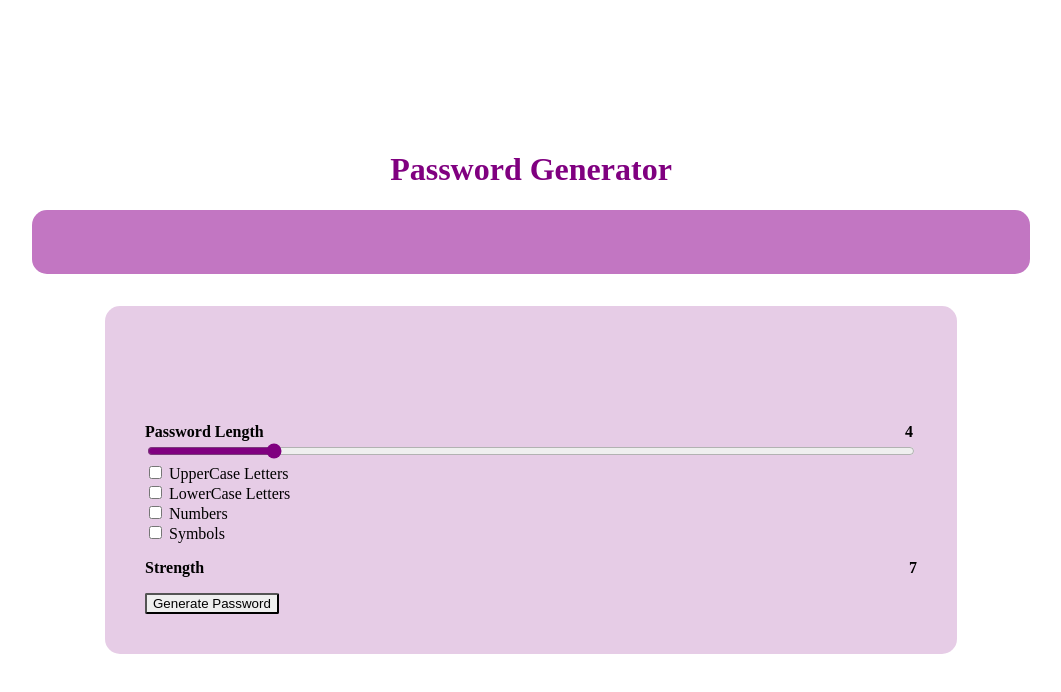
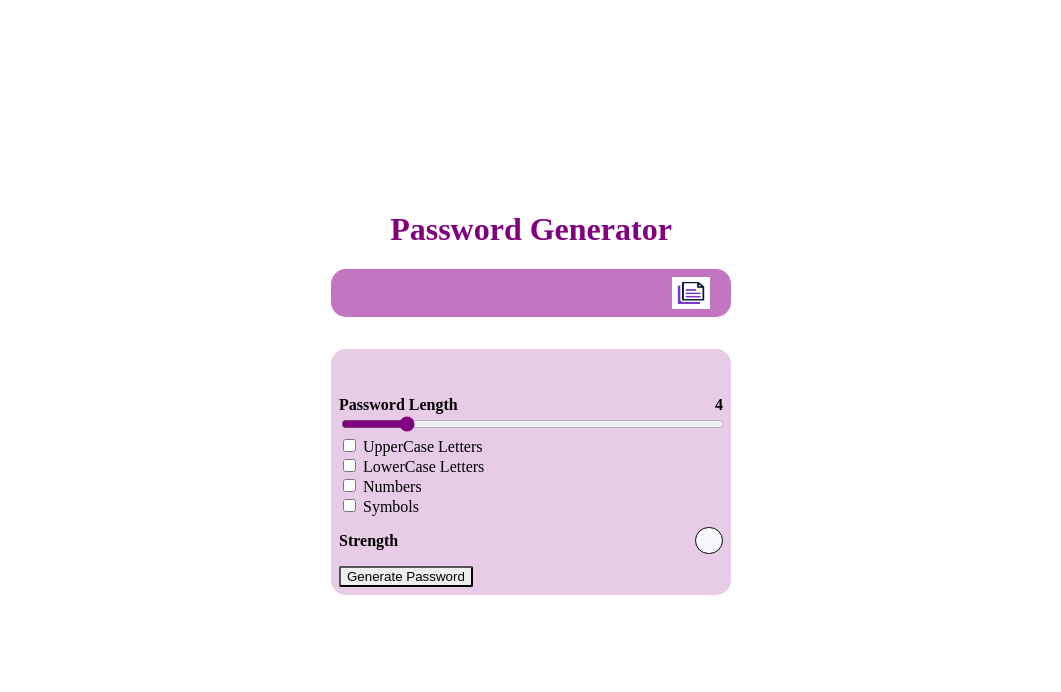
Before and after one commit to PrashantVerma-3000/Password-Generator, a plain HTML site: page index.html in a window 1280 px wide. Shown: the whole page, without its empty margins (117-1178 px from the left). Drawn offline with Linux system fonts and the light colour scheme.

Commit message:
Date:31/Aug/2025

```diff
--- a/index.css
+++ b/index.css
@@ -12,20 +12,29 @@ h1 {
 #output {
     /*margin-top: -1vh;*/
     background-color: #c276c2;
-    height: 8vh;
-    width: 78vw;
+    height: 4vh;
+    width: 30vw;
+    display: flex;
+    align-items: center;
+    justify-content: space-between;
     border-radius: 15px;
-    display: flex;
-    flex-direction: column;
-    justify-content: center;
-    align-items: center;
-    font-size: 400%;
+    padding: 1vh;
+}
+#output p {
+
+    margin-left: 5%;
+}
+#output img {
+    margin-right: 1vw ;
+    height:4vh;
+    width:3vw
 }
 #container {
     cursor: pointer;
     margin: 4vh;
     background-color: rgba(128, 0, 128, 0.2);
-    padding: 5vh;
+    padding: 1vh;
+    width: 30vw;
     border-radius: 15px;
 }
 #one{
@@ -33,16 +42,24 @@ h1 {
     justify-content: space-between;
     margin-top: 10%;
     font-weight: bold;
-    width: 60vw;
+    width: 30vw;
 }
 #two input{
-    width: 60vw;
+    width: 30vw;
     accent-color: purple;
 }
 #seven{
     display: flex;
     justify-content: space-between;
+    align-items: center;
     font-weight: bold;
+}
+#seven div{
+    height: 2vw;
+    width: 2vw;
+    border-radius: 50%;
+    border: black solid 1px;
+    background-color: ghostwhite;
 }
 button{
     border-radius: 2px;
--- a/index.html
+++ b/index.html
@@ -7,7 +7,10 @@
 </head>
 <body>
     <h1>Password Generator</h1>
-    <div id="output"></div>
+    <div id="output">
+        <p></p>
+        <img src="copy-icon-for-your-website-design-logo-app-ui-free-vector.jpg">
+    </div>
     <div id="container">
         <div id="one">
         <label for="password">Password Length</label>
@@ -34,7 +37,7 @@
         </div>
         <div id="seven">
             <p>Strength</p>
-            <p>7</p>
+            <div></div>
         </div>
         <button>Generate Password</button>
     </div>
--- a/index.js
+++ b/index.js
@@ -6,7 +6,9 @@ let sym = document.querySelector('#symbol');
 let but = document.querySelector('button');
 let range = document.querySelector('#password');
 let span = document.querySelector('span');
-let output = document.querySelector('#output');
+let output = document.querySelector('p');
+let img = document.querySelector('img');
+let strength = document.querySelector('#seven div');
 function handlecheck(event){
     if(event.target.checked){
         if(event.target.id=='uppercase'){
@@ -53,6 +55,26 @@ function generatePassword(){
         let len = arr[index].length;
         password = password + arr[index][Math.floor(Math.random()*len)];
     }
+    if(password.length<7){
+        strength.style.background="red";
+    }else if(password.length<14){
+        strength.style.background="yellow";
+    }else{
+        strength.style.background="green";
+    }
     output.innerText = password;
 }
 but.addEventListener('click',generatePassword);
+function copyToClipboard(){
+    if(output.innerText==""){
+        alert("Please Generate Password First");
+        return;
+    }
+    let text = output.innerText;
+    navigator.clipboard.writeText(text).then(() => {
+        alert("Copied: " + text);
+    }).catch(err => {
+        console.error("Failed to copy: ", err);
+    });
+}
+img.addEventListener('click',copyToClipboard);
```
Also changed, not shown: copy-icon-for-your-website-design-logo-app-ui-free-vector.jpg (added).
